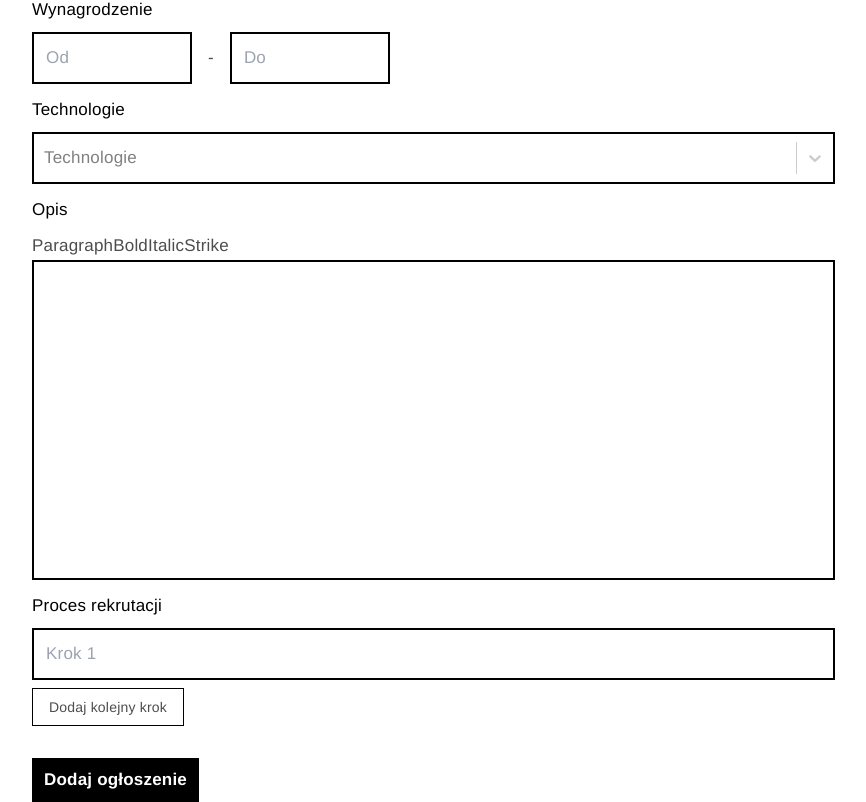
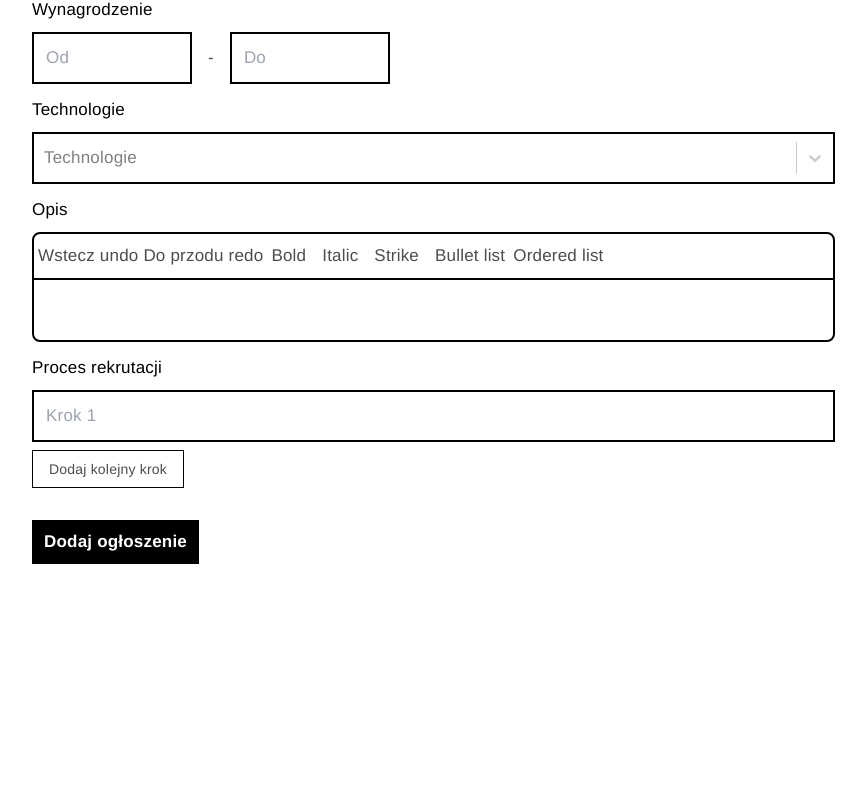
Before and after one commit to damiankomonski/nextjs-itjobs, a Next.js app: page /add-ad/1 in a window 1280 px wide. Shown: the part 1084-1886 px from the top of the page, without its empty margins (0-866 px from the left). After the commit the page ends 1648 px from the top, so only its background shows below. Built offline with nearby package versions, Linux system fonts and the light colour scheme.

Commit message:
wyiswg editor edit, add announcement page

```diff
--- a/src/app/globals.scss
+++ b/src/app/globals.scss
@@ -62,6 +62,8 @@ ul{
 
   li{
     margin-bottom: 4px;
+    position: relative;
+    padding-left: 24px;
 
     &:before{
       content: "";
@@ -69,10 +71,10 @@ ul{
       width: 6px;
       background: black;
       display: inline-block;
-      margin-right: 12px;
-      margin-left: 12px;
-      position: relative;
-      top: -3px;
+      margin-left: 8px;
+      position: absolute;
+      left: 0;
+      top: 10px;
     }
   }
 }
@@ -280,6 +282,7 @@ ul{
     }
 }
 
+
 // Input Radio
 input[type="radio"] {
   -webkit-appearance: none;
@@ -303,48 +306,19 @@ input[type="radio"]:checked {
   }
 }
 
-input[type="radio"]::before {
+input[type="radio"]:before {
   content: "";
   width: 10px;
   height: 10px;
   border-radius: 50%;
   transform: scale(0);
   transition: 120ms transform ease-in-out;
+  background: #000;
 }
 
-input[type="radio"]:checked::before {
+input[type="radio"]:checked:before {
   transform: scale(1);
 }
-
-// Quill editor WYISWG
-.ql-toolbar.ql-snow {
-  border: none !important;
-  border-bottom: 1px solid #ccc !important;
-  border-radius: 4px 4px 0 0;
-}
-
-.ql-container.ql-snow {
-  border: none !important;
-  min-height: 300px;
-}
-
-.quill-editor {
-  min-height: 300px;
-}
-
-.preview-section {
-  margin-top: 2rem;
-  padding: 1rem;
-  border: 1px solid #eee;
-  border-radius: 4px;
-  background: white;
-}
-
-.preview-section h2 {
-  margin-top: 0;
-  color: #333;
-}
-
 
 
 // Tiptap
@@ -352,18 +326,6 @@ input[type="radio"]:checked::before {
 .tiptap {
   :first-child {
     margin-top: 0;
-  }
-
-  /* List styles */
-  ul,
-  ol {
-    padding: 0 1rem;
-    margin: 1.25rem 1rem 1.25rem 0.4rem;
-
-    li p {
-      margin-top: 0.25em;
-      margin-bottom: 0.25em;
-    }
   }
 
   /* Heading styles */
@@ -400,6 +362,19 @@ input[type="radio"]:checked::before {
   h5,
   h6 {
     font-size: 1rem;
+  }
+
+  p{
+    margin-bottom: 8px;
+  }
+
+  ul{
+    li{
+      p{
+        margin: 0;
+        padding: 0;
+      }
+    }
   }
 
   /* Code and preformatted text styles */
--- a/src/components/Tiptap.tsx
+++ b/src/components/Tiptap.tsx
@@ -4,38 +4,59 @@
 import { EditorContent, useEditor } from '@tiptap/react'
 import StarterKit from '@tiptap/starter-kit'
 import React from 'react'
+import type { Editor } from '@tiptap/core'
 
-const MenuBar = ({ editor }: {editor: any}) => {
+const MenuBar = ({ editor }: {editor: Editor | null}) => {
   if (!editor) {
     return null
   }
 
   return (
-    <div className="control-group">
+    <div className="control-group py-2 px-1 border-b-2 border-black">
       <div className="button-group">
-        <button
+        {/* <button
+          type="button"
           onClick={() => editor.chain().focus().setParagraph().run()}
           className={editor.isActive('paragraph') ? 'is-active' : ''}
         >
           Paragraph
-        </button>
+        </button> */}
+        Wstecz undo
+        Do przodu redo
         <button
-          onClick={(e) => {e.preventDefault(); editor.chain().focus().toggleBold().run()}}
-          className={editor.isActive('bold') ? 'is-active' : ''}
+          type="button"
+          onClick={() => editor.chain().focus().toggleBold().run()}
+          className={editor.isActive('bold') ? 'is-active mx-2' : 'mx-2'}
         >
           Bold
         </button>
         <button
+          type="button"
           onClick={() => editor.chain().focus().toggleItalic().run()}
-          className={editor.isActive('italic') ? 'is-active' : ''}
+          className={editor.isActive('italic') ? 'is-active mx-2' : 'mx-2'}
         >
           Italic
         </button>
         <button
+          type="button"
           onClick={() => editor.chain().focus().toggleStrike().run()}
-          className={editor.isActive('strike') ? 'is-active' : ''}
+          className={editor.isActive('strike') ? 'is-active mx-2' : 'mx-2'}
         >
           Strike
+        </button>
+        <button
+          type="button"
+          onClick={() => editor.chain().focus().toggleBulletList().run()}
+          className={editor.isActive('bulletList') ? 'is-active mx-2' : 'mx-2'}
+        >
+          Bullet list
+        </button>
+        <button
+          type="button"
+          onClick={() => editor.chain().focus().toggleBulletList().run()}
+          className={editor.isActive('bulletList') ? 'is-active' : ''}
+        >
+          Ordered list
         </button>
       </div>
     </div>
@@ -45,21 +66,23 @@ const MenuBar = ({ editor }: {editor: any}) => {
 export default () => {
   const editor = useEditor({
     extensions: [
-      StarterKit
+      StarterKit.configure({
+        undoRedo: false
+      })
     ],
     content: ``,
     immediatelyRender: false,
     editorProps: {
         attributes: {
-            class: 'border-2 border-black p-3 min-h-[320px] focus:outline-none',
+            class: 'p-3 max-h-[360px] overflow-scroll focus:outline-none',
         },
     },
   })
 
   return (
-    <>
+    <div className="border-2 border-black rounded-[8px]">
       <MenuBar editor={editor} />
       <EditorContent editor={editor} />
-    </>
+    </div>
   )
 }
```
